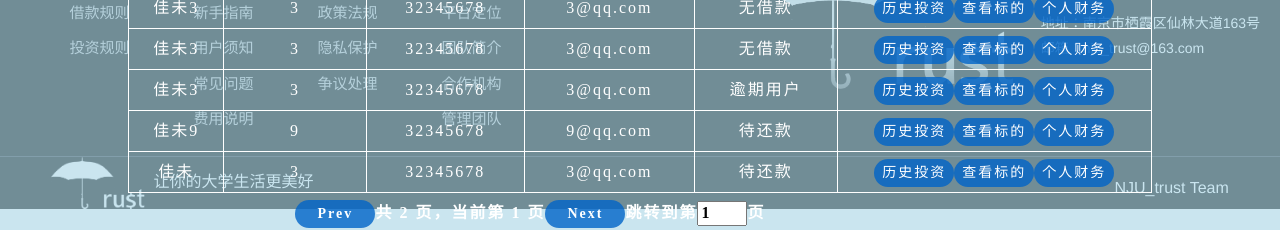
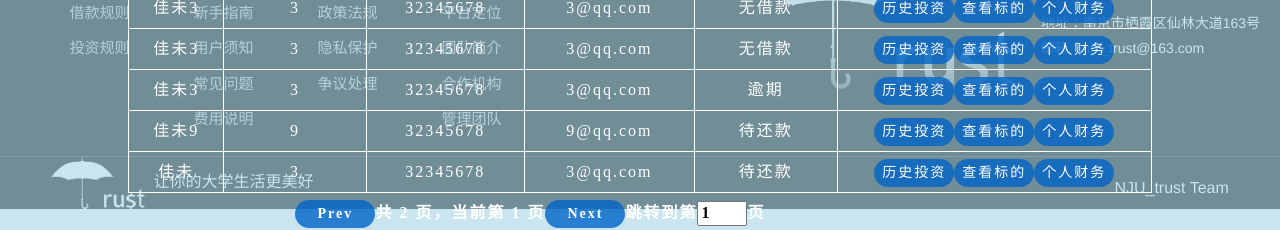
Before and after one commit to NJU-Trust/FrontEnd, a Vue app: page /usermanage in a window 1280 px wide. Shown: the part 381-611 px from the top of the page. Built offline with nearby package versions, Linux system fonts and the light colour scheme.

Commit message:
用户管理列表页面修改

```diff
--- a/src/pages/usermanage.vue
+++ b/src/pages/usermanage.vue
@@ -32,7 +32,7 @@
           <option value="">所有</option>
           <option value="无借款">无借款</option>
           <option value="待还款">待还款</option>
-          <option value="逾期用户">逾期用户</option>
+          <option value="逾期">逾期</option>
         </select>
 
       </div>
@@ -94,7 +94,8 @@
 <script>
   import footerBar from '@/components/footerBar.vue';
   import adminNavi from '@/components/adminNavi.vue';
-  var mockUsers = [{username: '佳未1',state:'无借款',
+  var mockUsers = [
+    {username: '佳未1',state:'无借款',
     level: '1',
     tel: '12345678',
     email: '1@qq.com',},
@@ -118,7 +119,7 @@
       level: '3',
       tel: '32345678',
       email: '3@qq.com',},
-    {username: '佳未3',state:'逾期用户',
+    {username: '佳未3',state:'逾期',
       level: '3',
       tel: '32345678',
       email: '3@qq.com',},
```
